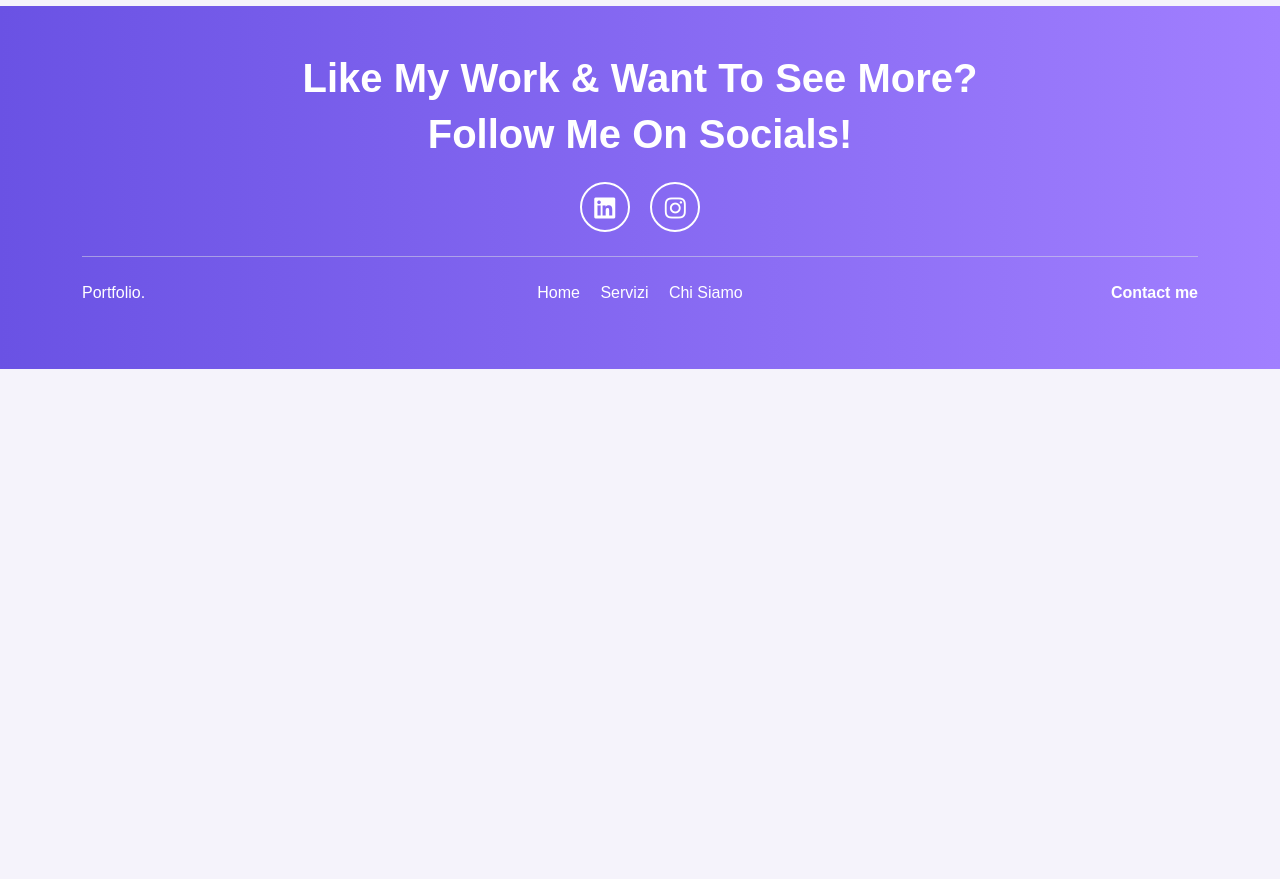
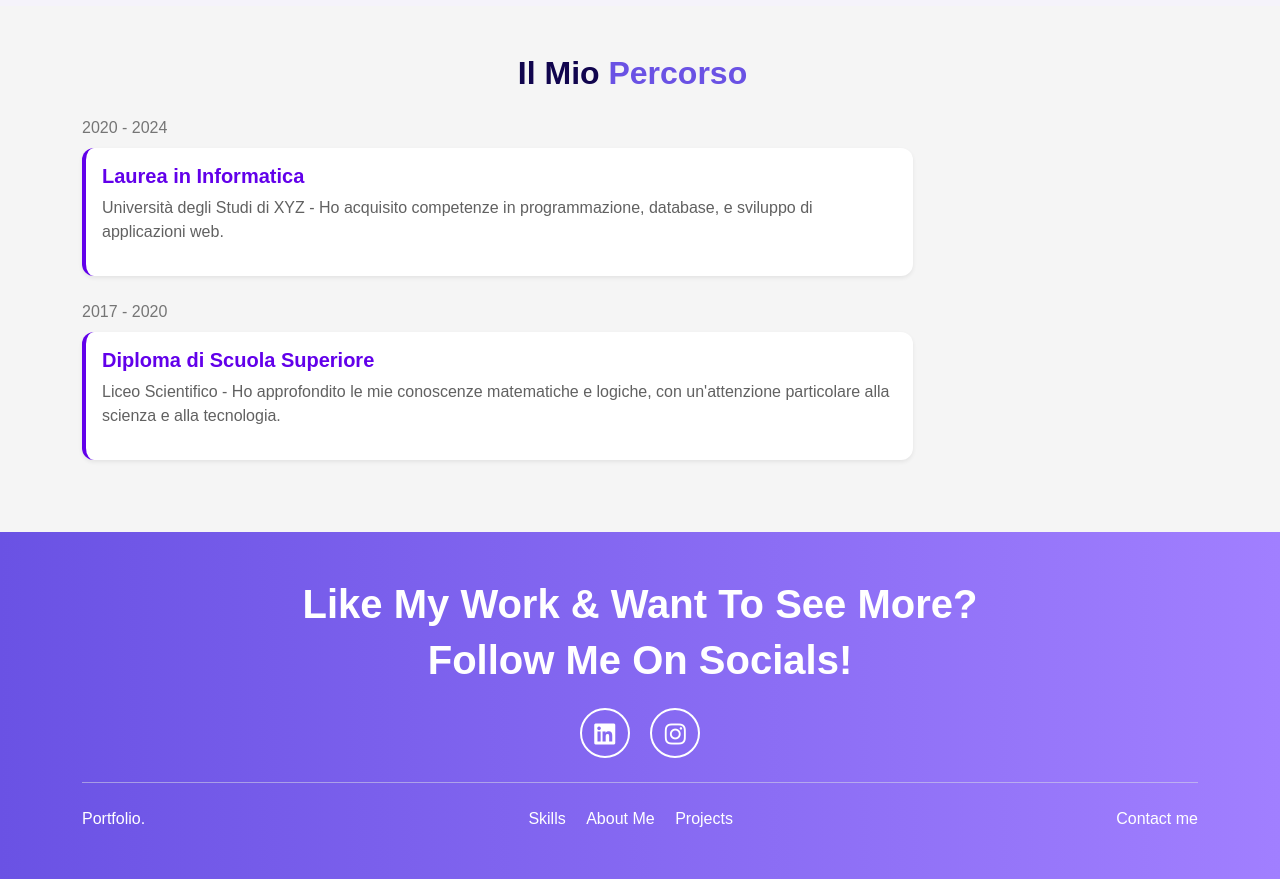
Before and after one commit to Pinzio/PortfolioCC, a plain HTML site: page index.html in a window 1280 px wide. Shown: the part 2253-3132 px from the top of the page. Before the commit the page ends 2622 px from the top, so only its background shows below. Drawn offline with nearby package versions, Linux system fonts and the light colour scheme; a web font is replaced by a local one.

Commit message:
Add files via upload

```diff
--- /dev/null
+++ b/css/timeline.css
@@ -0,0 +1,48 @@
+.timeline-container {
+    background-color: #f5f5f5;
+  }
+
+  .timeline-title {
+    font-size: 2rem;
+    color: #333;
+    font-weight: 500;
+  }
+
+  .timeline {
+    position: relative;
+  }
+
+  .timeline-item {
+    display: flex;
+    flex-direction: column; /* Colonna sia per desktop che mobile */
+    align-items: flex-start;
+    margin-bottom: 2rem;
+  }
+
+  .timeline-date {
+    padding-bottom: 8px;
+    font-size: 1rem;
+    color: #757575;
+    margin-bottom: 0.5rem; /* Spazio tra la data e la card */
+    text-align: left;
+
+  }
+
+  .timeline-card {
+    background-color: #fff;
+    border-radius: 12px;
+    border-left: 4px solid #6200ea; /* Material 3 color */
+    padding: 1.5rem;
+    width: 100%; /* La card occupa l'intera larghezza */
+  }
+
+  .timeline-heading {
+    font-size: 1.25rem;
+    font-weight: 600;
+    color: #6200ea;
+  }
+
+  .timeline-description {
+    font-size: 1rem;
+    color: #616161;
+  }
--- a/index.html
+++ b/index.html
@@ -31,6 +31,8 @@
 <link rel="stylesheet" href="css/carousel.css" />
 <!-- Section Footer-->
 <link rel="stylesheet" href="css/footer.css" />
+<!-- Section Timeline-->
+<link rel="stylesheet" href="css/timeline.css" />
   </head>
   <body>
     <!-- Navbar -->
@@ -74,7 +76,7 @@
 
           </h1>
           <div class="buttonBox">
-            <a href="#" class="btn btn-primary rounded-pill"
+            <a href="form.html" class="btn btn-primary rounded-pill"
               >Get in Touch</a
             >
             <a href="#" class="btn btn-outline-primary rounded-pill"
@@ -387,6 +389,44 @@
   </div>
 </section>
 
+ <!--Timeline-->
+    <section class="timeline-container py-5">
+      <div class="container">
+        <h2 class="about-title text-center mb-4">
+          <span class="recent-title">Il Mio </span>
+          <span class="projects-title">Percorso</span>
+      </h2>
+        <div class="timeline">
+          <div class="timeline-item row mb-4">
+            <div class="timeline-date col-md-3 text-md-start  mb-2 mb-md-0">
+              <span>2020 - 2024</span>
+            </div>
+            <div class="timeline-content col-md-9">
+              <div class="timeline-card p-3 shadow-sm">
+                <h3 class="timeline-heading">Laurea in Informatica</h3>
+                <p class="timeline-description">Università degli Studi di XYZ - Ho acquisito competenze in programmazione, database, e sviluppo di applicazioni web.</p>
+              </div>
+            </div>
+          </div>
+
+          <div class="timeline-item row mb-4">
+            <div class="timeline-date col-md-3 text-md-start  mb-2 mb-md-0">
+              <span>2017 - 2020</span>
+            </div>
+            <div class="timeline-content col-md-9">
+              <div class="timeline-card p-3 shadow-sm">
+                <h3 class="timeline-heading">Diploma di Scuola Superiore</h3>
+                <p class="timeline-description">Liceo Scientifico - Ho approfondito le mie conoscenze matematiche e logiche, con un'attenzione particolare alla scienza e alla tecnologia.</p>
+              </div>
+            </div>
+          </div>
+
+          <!-- Aggiungi altre voci del percorso formativo qui -->
+        </div>
+      </div>
+    </section>
+
+
 
 <!--Footer-->
 <footer class="about-footer py-5">
@@ -411,18 +451,21 @@
 
     <!-- Footer Bottom Row -->
     <div class="row">
-      <div class="col-12 col-md-4 text-start">
-        <p class="about-footer-text">Portfolio.</p>
-      </div>
-      <div class="col-12 col-md-4 text-center mt-3 mt-md-0">
-        <a href="#" class="about-nav-link mx-2">Home</a>
-        <a href="#" class="about-nav-link mx-2">Servizi</a>
-        <a href="#" class="about-nav-link mx-2">Chi Siamo</a>
-      </div>
-      <div class="col-12 col-md-4 text-end mt-3 mt-md-0">
-        <a href="#" class="about-contact-link">Contact me</a>
+      <div class="col-12 d-flex justify-content-between align-items-center">
+        <div class="text-start">
+          <a   href="#"class=" about-footer-text about-nav-link">Portfolio.</a>
+        </div>
+        <div class="text-center">
+          <a href="#" class="about-nav-link mx-2">Skills</a>
+          <a href="#" class="about-nav-link mx-2">About Me</a>
+          <a href="#" class="about-nav-link mx-2">Projects</a>
+        </div>
+        <div class="text-end">
+          <a href="#" class="about-footer-text about-nav-link">Contact me</a>
+        </div>
       </div>
     </div>
+
   </div>
 </footer>
 
```
Also changed, not shown: form.html (added, +147 -0 lines).
